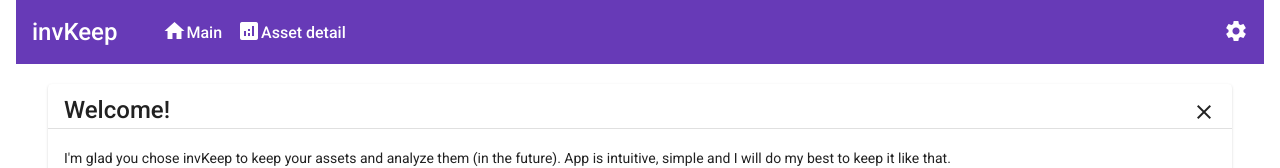
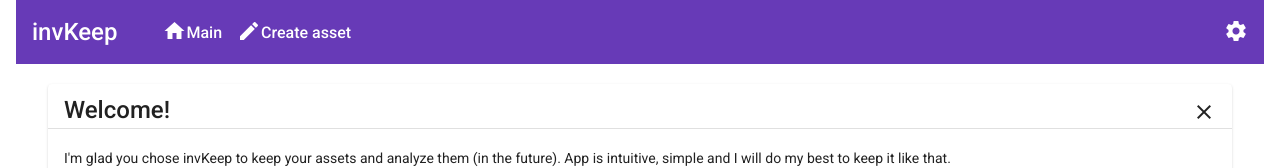
Before and after one commit to PPat93/invKeep, an Angular app in the folder invKeepFrontend/: page / in a window 1280 px wide. Shown: the top 168 px of the page. Built offline with nearby package versions, Linux system fonts and the light colour scheme; no server answers.

Commit message:
v0.03.06 - change crete icon and create name

```diff
--- a/invKeepFrontend/src/app/menu/menu.component.html
+++ b/invKeepFrontend/src/app/menu/menu.component.html
@@ -8,8 +8,8 @@
     </span>
       <span id="details">
       <a routerLink="create">
-        <mat-icon aria-label="Asset Detail">analytics</mat-icon>
-        <p>Asset detail</p>
+        <mat-icon aria-label="Asset Detail">create</mat-icon>
+        <p>Create asset</p>
       </a>
     </span>
   </span>
```
Also changed, not shown: 1 other file (tests, documents, lock files or other folders).
